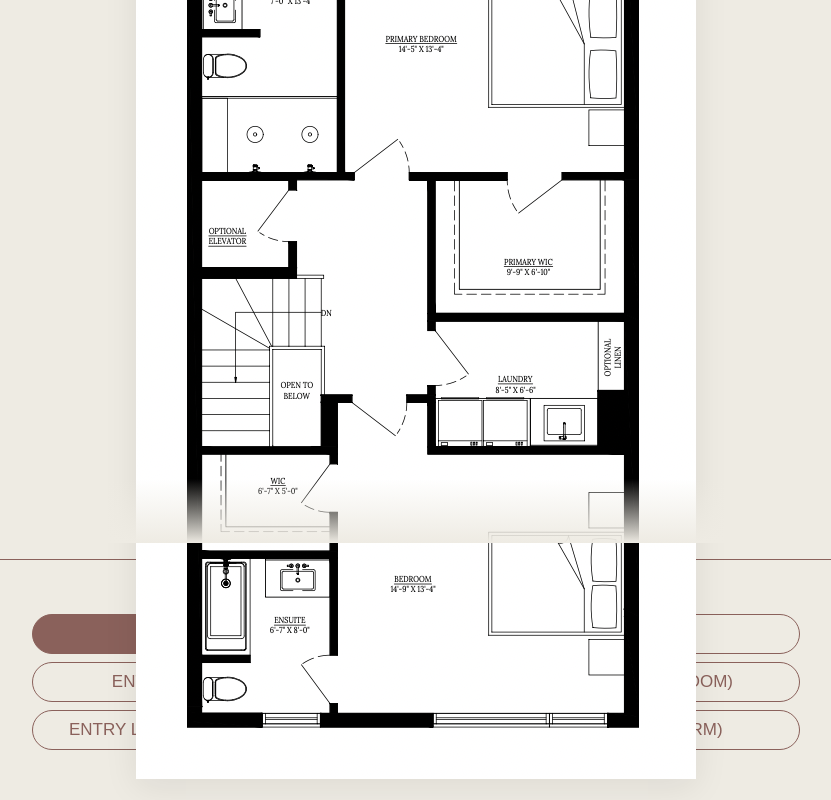
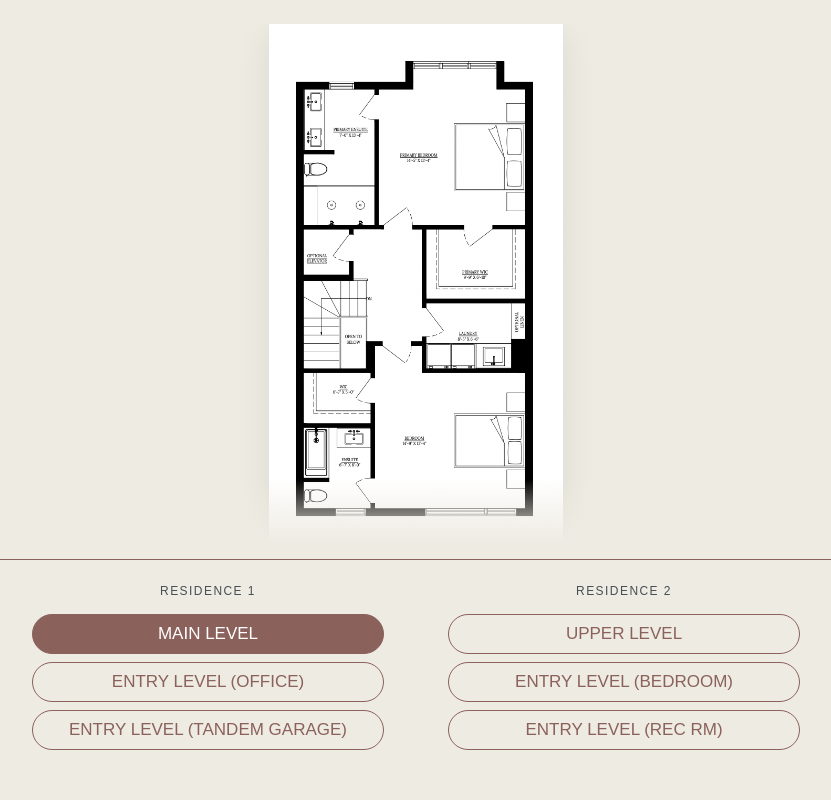
Before and after one commit to meghaman/sales-centre-app, a React (Vite) app: page / in a window 1280 px wide. Shown: the whole page, without its empty margins (224-1055 px from the left). Built offline with nearby package versions, Linux system fonts and the light colour scheme; a web font is replaced by a local one.

Commit message:
Fix floor plan viewer overflow so images fit within the viewer area.

```diff
--- a/src/components/FloorPlanViewer.module.css
+++ b/src/components/FloorPlanViewer.module.css
@@ -1,20 +1,24 @@
 .viewer {
   position: relative;
   height: 100%;
+  min-height: 0;
   display: flex;
   align-items: center;
   justify-content: center;
   padding: var(--space-lg) var(--space-xl) var(--space-md);
   background: var(--color-bg);
+  overflow: hidden;
 }
 
 .imageWrap {
   position: relative;
   width: 100%;
   height: 100%;
+  min-height: 0;
   display: flex;
   align-items: center;
   justify-content: center;
+  overflow: hidden;
 }
 
 .imageButton {
@@ -22,11 +26,14 @@
   padding: 0;
   background: transparent;
   cursor: pointer;
-  max-width: 100%;
-  max-height: 100%;
+  width: 100%;
+  height: 100%;
+  min-height: 0;
+  min-width: 0;
   display: flex;
   align-items: center;
   justify-content: center;
+  overflow: hidden;
 }
 
 .imageButton:focus-visible {
--- a/src/pages/FloorPlanPage.module.css
+++ b/src/pages/FloorPlanPage.module.css
@@ -9,6 +9,7 @@
   flex: 7;
   min-height: 0;
   position: relative;
+  overflow: hidden;
 }
 
 .panelRegion {
```
